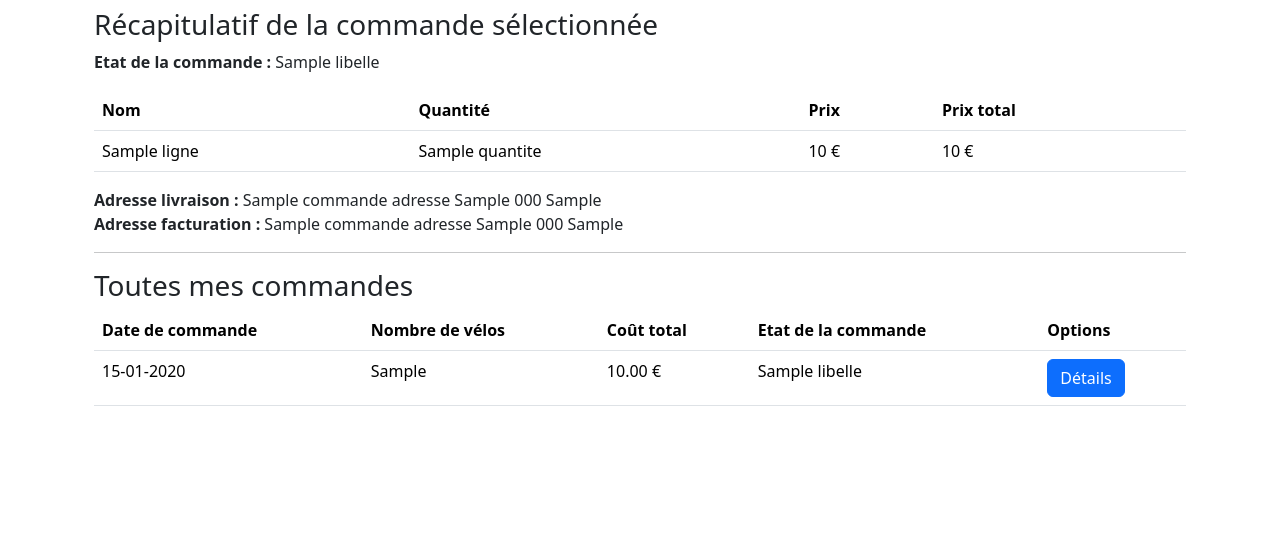
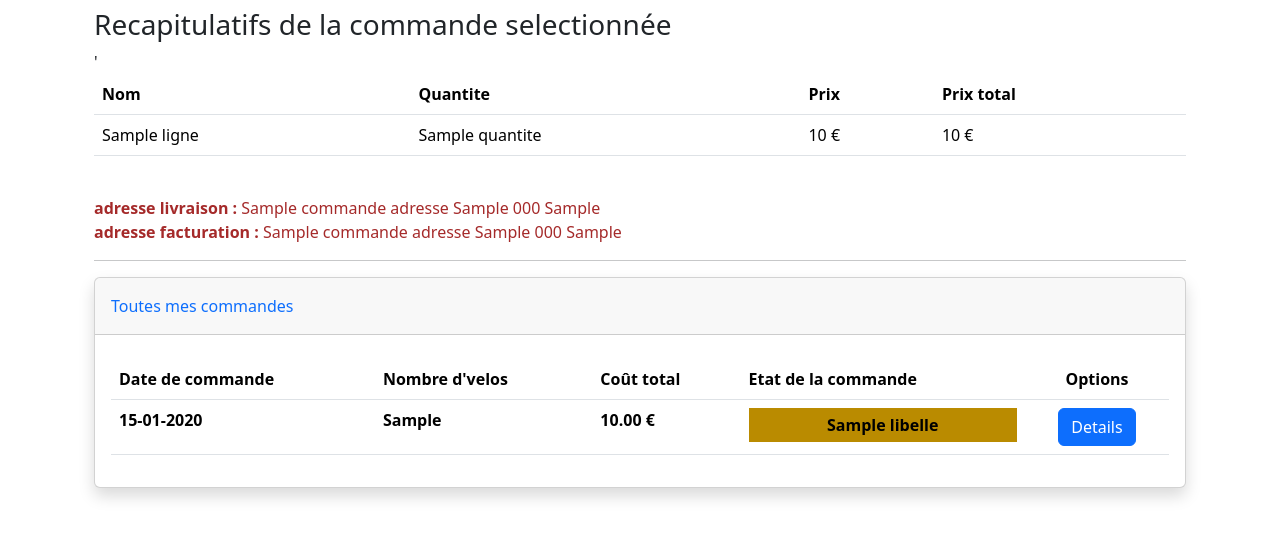
Before and after one commit to gmathix/vente-velos, a Flask app: template templates/client/commandes/show.html in a window 1280 px wide. Shown: the part 64-602 px from the top of the page. Run offline with Flask 3, Linux system fonts and the light colour scheme; the template is opened without the code that fills it: most values are stand-ins (such as "Sample title", 1, 10 or a date in 2020); some libraries are stand-ins or nearby versions.

Commit message:
modification show

```diff
--- a/templates/client/commandes/show.html
+++ b/templates/client/commandes/show.html
@@ -1,66 +1,86 @@
 {% extends "client/layout_client.html" %}
 {% block body %}
     <div class="container-fluid">
-
             {% if velos_commande %}
-        <h3>Récapitulatif de la commande sélectionnée</h3>
-        <p><strong>Etat de la commande :</strong> {{ commande.libelle }}</p>
+            <h3>Recapitulatifs de la commande selectionnée</h3>
             <table class="table">
-            <thead>
-                <tr>
-                    <th>Nom</th>
-                    <th>Quantité</th>
-                    <th>Prix</th>
-                    <th>Prix total</th>
-                </tr>
+                <thead class="thead-dark">
+                    <tr><th>Nom</th><th>Quantite</th><th>Prix</th><th>Prix total</th></tr>
                 </thead>
                 <tbody>
                         {% for ligne in velos_commande %}
                             <tr>
-                    <td>{{ ligne.nom }}</td>
+                                <td>{{ ligne.nom }}
+                                {% if ligne.nb_declinaisons is defined and ligne.nb_declinaisons > 1 %}
+                                    <span style="color:rgba(255,197,197,0.6);"> ( {{ ligne.nb_declinaisons }} declinaisons )</span>
+                                    <span style="color:#6dcea2">
+                                    {% if ligne.couleur_id != 1 %}
+                                        {{ ligne.libelle_couleur }}
+                                    {% endif %}
+                                    </span>
+                                    <span  style="color:#d941c2">
+                                    {% if ligne.taille_id != 1 %}
+                                        {{ ligne.libelle_taille }}
+                                    {% endif %}
+                                    </span>
+                                {% endif %}
+                                </td>'
                                 <td>{{ ligne.quantite }}</td>
                                 <td>{{ ligne.prix }} €</td>
-                    <td>{{ ligne.prix_ligne }} €</td>
+                                <td>{{ ligne.prix_ligne }} €  </td>
                             </tr>
                         {% endfor %}
+
                 </tbody>
             </table>
-
-        <div>
-            <strong>Adresse livraison :</strong>
-            {{ commande_adresses.nom_livraison }} {{ commande_adresses.rue_livraison }} {{ commande_adresses.code_postal_livraison }} {{ commande_adresses.ville_livraison }}
                 <br>
-            <strong>Adresse facturation :</strong>
+                <div style="color: brown">
+                <strong>adresse livraison : </strong>{{ commande_adresses.nom_livraison }} {{ commande_adresses.rue_livraison }} {{ commande_adresses.code_postal_livraison }} {{ commande_adresses.ville_livraison }}
+                <br>
+                <strong>adresse facturation : </strong>
                 {% if commande_adresses.adresse_identique == 'adresse_identique' %}
-                Adresse identique
+                    adresse identique
                 {% else %}
                     {{ commande_adresses.nom_facturation }} {{ commande_adresses.rue_facturation }} {{ commande_adresses.code_postal_facturation }} {{ commande_adresses.ville_facturation }}
                 {% endif %}
                 </div>
             <hr>
         {% endif %}
-
-    <h3>Toutes mes commandes</h3>
-    <table class="table">
+        <div class="card shadow">
+            <div class="card-header py-3">
+                <p class="text-primary m-0 font-weight-bold">Toutes mes commandes</p>
+            </div>
+            <div class="card-body">
+                <div class="table-responsive table mt-2" id="dataTable" role="grid" aria-describedby="dataTable_info">
+                    <table class="table my-0" id="dataTable">
                         <thead>
                         <tr>
                             <th>Date de commande</th>
-                <th>Nombre de vélos</th>
+                            <th>Nombre d'velos</th>
                             <th>Coût total</th>
                             <th>Etat de la commande</th>
-                <th>Options</th>
+                            <th style="text-align: center;">Options</th>
                         </tr>
                         </thead>
                         <tbody>
                         {% for commande in commandes %}
-            <tr>
+                            <tr id="" {% if commande.etat_id == 1 %} style="background: #FFD600; font-weight: bold;" {% endif %}>
                                 <td>{{ commande.date_achat.strftime('%d-%m-%Y') }}</td>
-                <td>{{ commande.nbr_velos }}</td>
-                <td>{{ "{:,.2f} €".format(commande.prix_total) }}</td>
-                <td>{{ commande.libelle }}</td>
+                                <td> {{ commande.nbr_velos }} </td>
                                 <td>
+                                    {{ "{:,.2f} €".format(commande.prix_total) }}
+                                </td>
+                                <td style="text-align: center;">
+                                    {% if commande.etat_id == 1 %} <div style="background-color: #ba8b00; padding: 5px;">
+                                     {{ commande.libelle }}
+                                    </div>
+                                    {% else %} <div style="background-color: #34ce57; padding: 5px;">
+                                        {{ commande.libelle }} </div>
+                                    {% endif %}
+                                </td>
+                                <td style="text-align: center;">
                                     <a href="/client/commande/show?id_commande={{ commande.id_commande }}">
-                        <button class="btn btn-primary">Détails</button>
+                                        <button class="btn btn-primary" > Details </button>
                                     </a>
                                 </td>
                             </tr>
@@ -68,4 +88,9 @@
                         </tbody>
                     </table>
                 </div>
+            </div> <!-- end card-body-->
+
+        </div>
+    </div>
+
 {% endblock %}
```
Lines whose indentation alone changed are shown as unchanged.
